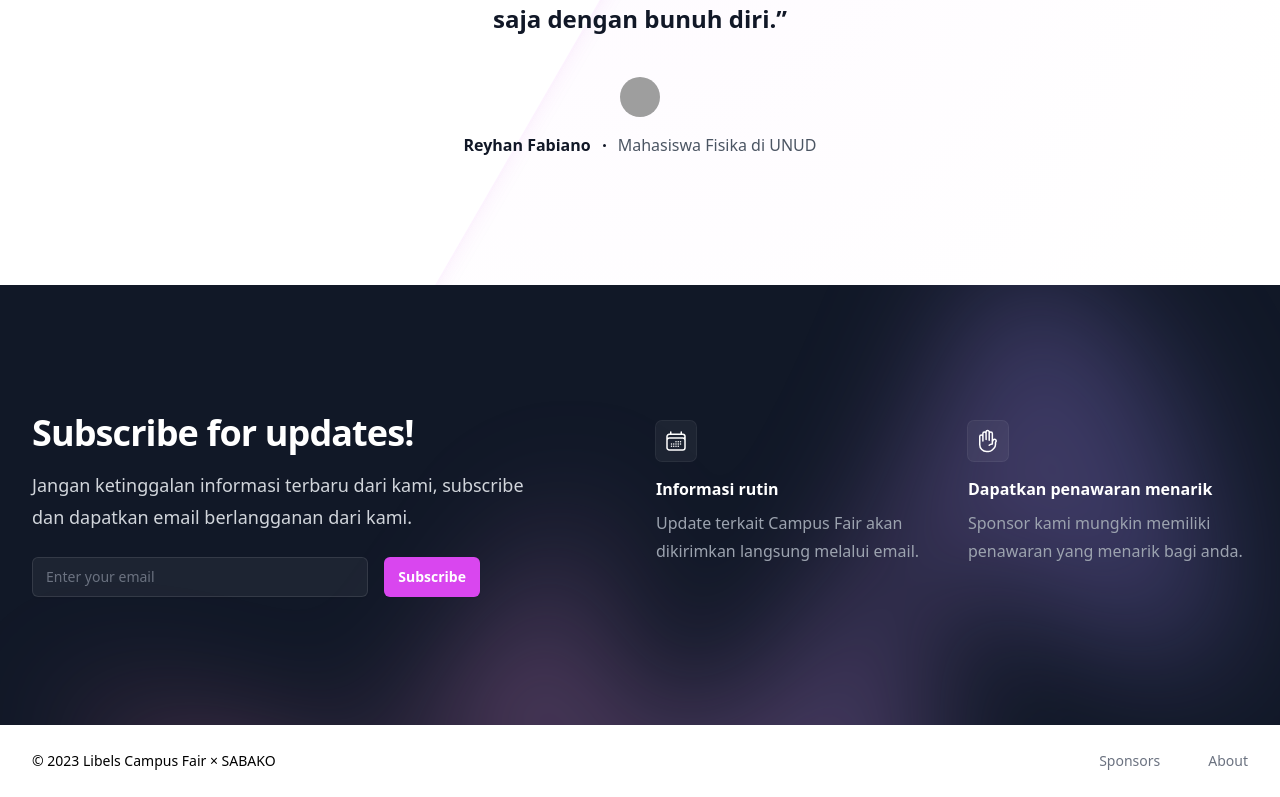
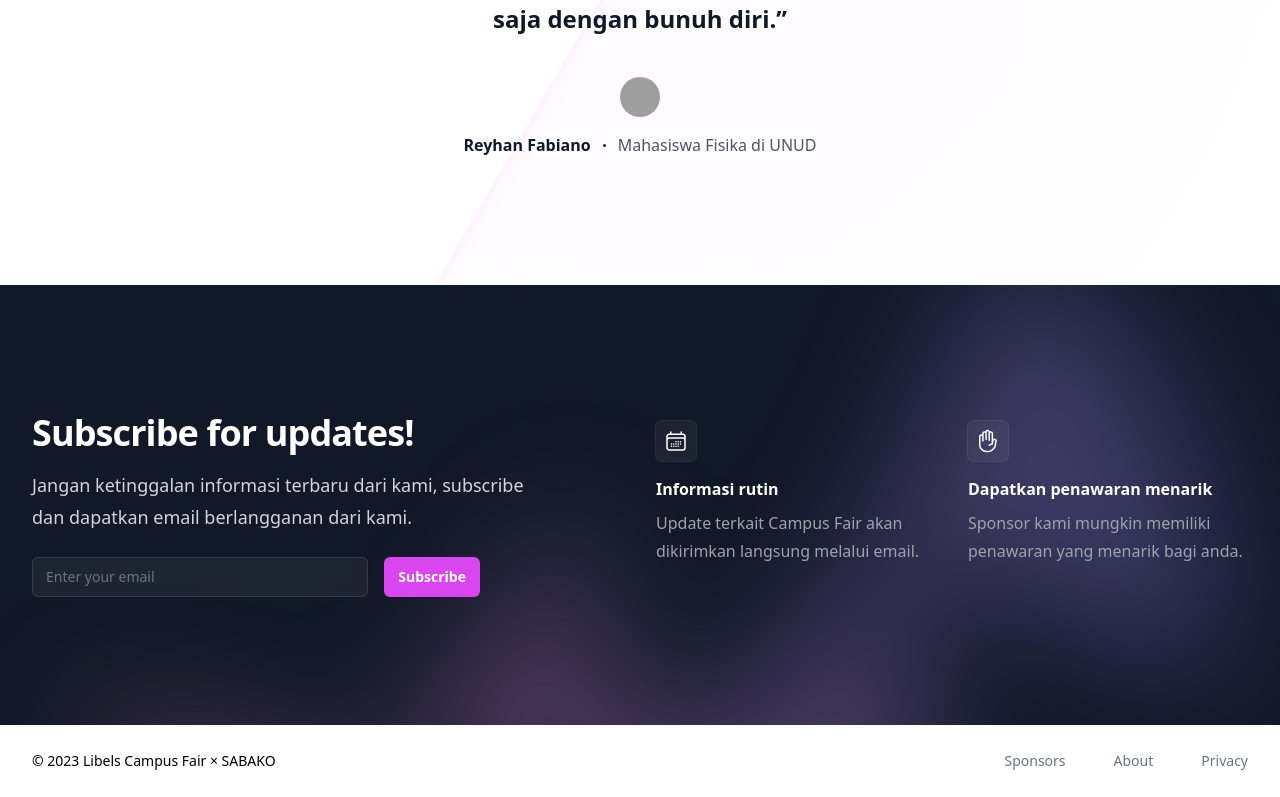
Before and after one commit to Libels/campus-fair-2024, a Next.js app: page / in a window 1280 px wide. Shown: the part 1527-2324 px from the top of the page. Built offline with nearby package versions, Linux system fonts and the light colour scheme; grey boxes are pictures that could not be loaded.

Commit message:
link privacy policy to footer

```diff
--- a/src/components/global/Footer.tsx
+++ b/src/components/global/Footer.tsx
@@ -3,6 +3,7 @@ import Link from 'next/link'
 const navigation = [
 	{ name: 'Sponsors', href: '/fundraise' },
 	{ name: 'About', href: '/about' },
+	{ name: 'Privacy', href: '/privacy' },
 ]
 
 export default function Footer() {
```
